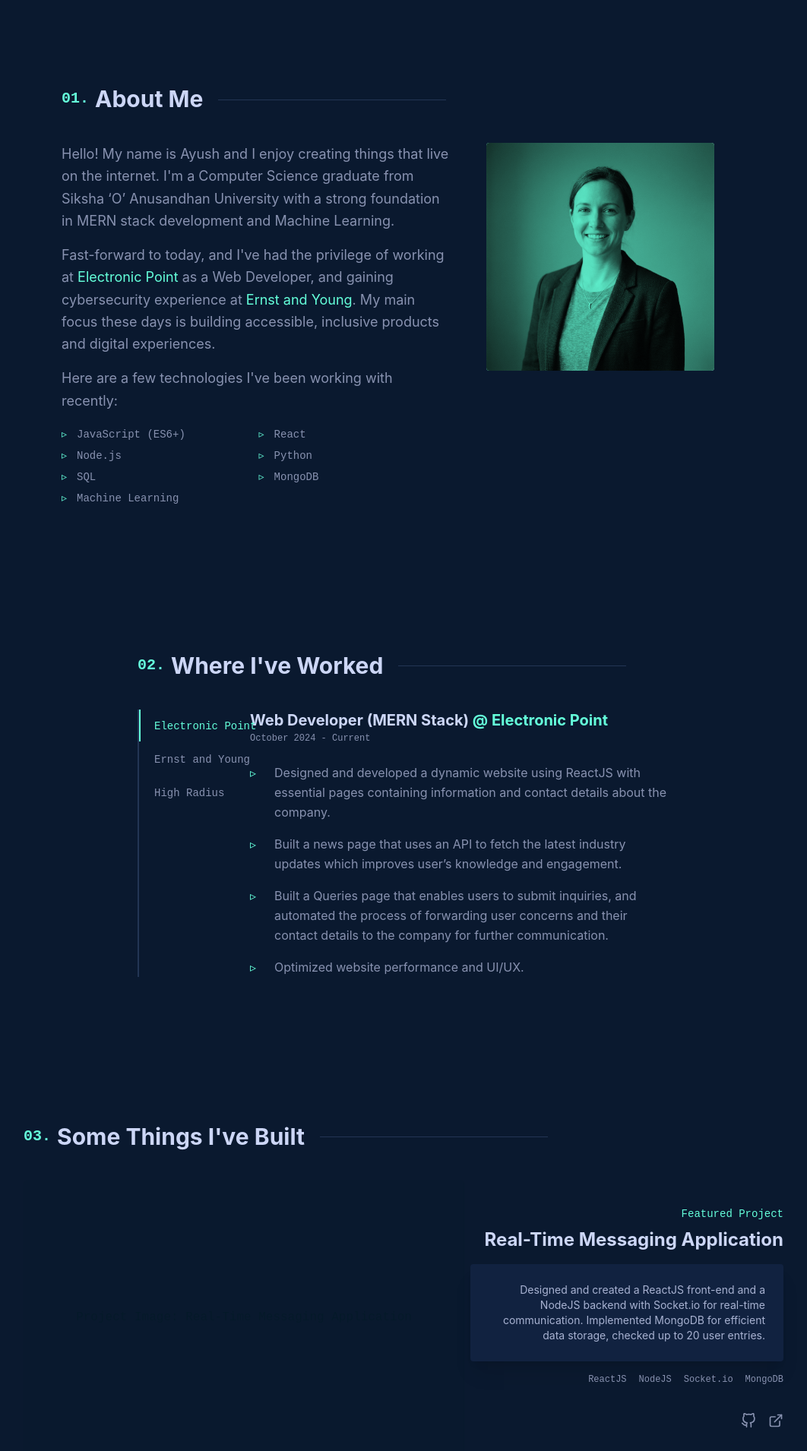
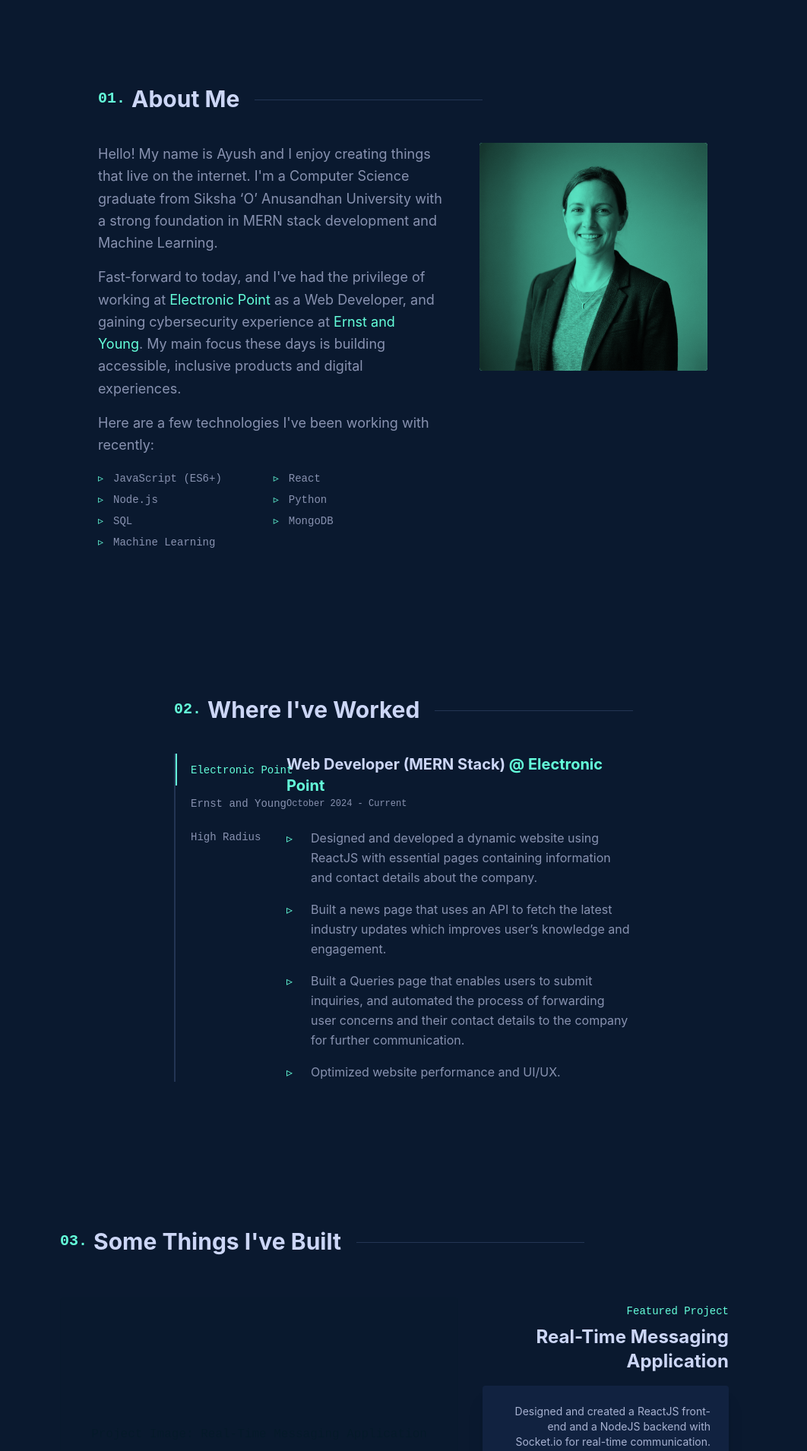
Before and after one commit to ayushsinha0804/Portfolio, a React (Create React App) app: page / in a window 1280 px wide. Shown: the part 880-2790 px from the top of the page at 76% size, without its empty margins (109-1171 px from the left). Built offline with nearby package versions, Linux system fonts and the light colour scheme.

Commit message:
Mobile optimization: add padding, fix layouts, improve responsiveness

```diff
--- a/src/components/sections/About.js
+++ b/src/components/sections/About.js
@@ -4,8 +4,8 @@ const About = () => {
     const skills = ['JavaScript (ES6+)', 'React', 'Node.js', 'Python', 'SQL', 'MongoDB', 'Machine Learning'];
 
     return (
-        <section id="about" className="max-w-[900px] mx-auto py-24">
-            <h2 className="flex items-center text-2xl md:text-3xl font-bold text-lightest-slate mb-10 w-full whitespace-nowrap after:content-[''] after:block after:h-[1px] after:bg-lightest-navy after:w-[300px] after:ml-5 after:relative after:top-[1px]">
+        <section id="about" className="max-w-[900px] mx-auto py-24 px-6 md:px-12">
+            <h2 className="flex items-center text-2xl md:text-3xl font-bold text-lightest-slate mb-10 w-full whitespace-nowrap after:content-[''] after:block after:h-[1px] after:bg-lightest-navy after:w-[100px] md:after:w-[300px] after:ml-5 after:relative after:top-[1px]">
                 <span className="text-green font-mono text-xl mr-2">01.</span> About Me
             </h2>
 
--- a/src/components/sections/Contact.js
+++ b/src/components/sections/Contact.js
@@ -2,7 +2,7 @@ import React from 'react';
 
 const Contact = () => {
     return (
-        <section id="contact" className="max-w-[600px] mx-auto py-24 text-center mb-20">
+        <section id="contact" className="max-w-[600px] mx-auto py-24 text-center mb-20 px-6 md:px-12">
             <p className="font-mono text-green text-base mb-5">04. What's Next?</p>
             <h2 className="text-4xl md:text-5xl font-bold text-lightest-slate mb-6">Get In Touch</h2>
             <p className="text-slate text-lg leading-relaxed mb-12">
--- a/src/components/sections/Experience.js
+++ b/src/components/sections/Experience.js
@@ -8,8 +8,8 @@ const Experience = () => {
     const { jobs } = config;
 
     return (
-        <section id="jobs" className="max-w-[700px] mx-auto py-24">
-            <h2 className="flex items-center text-2xl md:text-3xl font-bold text-lightest-slate mb-10 w-full whitespace-nowrap after:content-[''] after:block after:h-[1px] after:bg-lightest-navy after:w-[300px] after:ml-5 after:relative after:top-[1px]">
+        <section id="jobs" className="max-w-[700px] mx-auto py-24 px-6 md:px-12">
+            <h2 className="flex items-center text-2xl md:text-3xl font-bold text-lightest-slate mb-10 w-full whitespace-nowrap after:content-[''] after:block after:h-[1px] after:bg-lightest-navy after:w-[100px] md:after:w-[300px] after:ml-5 after:relative after:top-[1px]">
                 <span className="text-green font-mono text-xl mr-2">02.</span> Where I've Worked
             </h2>
 
--- a/src/components/sections/Hero.js
+++ b/src/components/sections/Hero.js
@@ -46,7 +46,7 @@ const Hero = () => {
     const items = [one, two, three, four, five];
 
     return (
-        <section className="flex flex-col justify-center min-h-screen max-w-[1000px] mx-auto pt-[100px]">
+        <section className="flex flex-col justify-center min-h-screen max-w-[1000px] mx-auto pt-[100px] px-6 md:px-12">
             {items.map((item, i) => (
                 <motion.div
                     key={i}
--- a/src/components/sections/Projects.js
+++ b/src/components/sections/Projects.js
@@ -6,37 +6,38 @@ const Projects = () => {
     const { projects } = config;
 
     return (
-        <section id="projects" className="py-24 max-w-[1000px] mx-auto">
-            <h2 className="flex items-center text-2xl md:text-3xl font-bold text-lightest-slate mb-10 w-full whitespace-nowrap after:content-[''] after:block after:h-[1px] after:bg-lightest-navy after:w-[300px] after:ml-5 after:relative after:top-[1px]">
+        <section id="projects" className="py-24 max-w-[1000px] mx-auto px-6 md:px-12">
+            <h2 className="flex items-center text-2xl md:text-3xl font-bold text-lightest-slate mb-10 w-full whitespace-nowrap after:content-[''] after:block after:h-[1px] after:bg-lightest-navy after:w-[100px] md:after:w-[300px] after:ml-5 after:relative after:top-[1px]">
                 <span className="text-green font-mono text-xl mr-2">03.</span> Some Things I've Built
             </h2>
 
             <div className="flex flex-col space-y-24">
                 {projects.map((project, i) => (
                     <div key={i} className="relative grid grid-cols-12 items-center gap-2">
-                        <div className={`col-span-12 md:col-span-7 row-span-1 relative ${i % 2 === 0 ? 'md:col-start-1' : 'md:col-start-6 md:order-last'}`}>
-                            <div className="w-full h-[300px] md:h-[360px] bg-green/20 rounded mix-blend-multiply hover:mix-blend-normal transition-all duration-300 relative border border-green/20">
-                                {/* Image Placeholder */}
+                        {/* Image - hidden on mobile, visible on desktop */}
+                        <div className={`hidden md:block col-span-7 row-span-1 relative ${i % 2 === 0 ? 'md:col-start-1' : 'md:col-start-6 md:order-last'}`}>
+                            <div className="w-full h-[360px] bg-green/20 rounded mix-blend-multiply hover:mix-blend-normal transition-all duration-300 relative border border-green/20">
                                 <div className="absolute inset-0 flex items-center justify-center text-green font-mono">
                                     Project Image: {project.title}
                                 </div>
                             </div>
                         </div>
 
-                        <div className={`col-span-12 md:col-span-5 row-span-1 z-10 p-6 md:p-0 ${i % 2 === 0 ? 'md:col-end-13 md:text-right' : 'md:col-start-1 md:text-left'}`}>
+                        {/* Content - full width on mobile */}
+                        <div className={`col-span-12 md:col-span-5 row-span-1 z-10 bg-light-navy md:bg-transparent p-6 rounded ${i % 2 === 0 ? 'md:col-end-13 md:text-right' : 'md:col-start-1 md:text-left'}`}>
                             <p className="font-mono text-green text-sm mb-2">Featured Project</p>
-                            <h3 className="text-lightest-slate text-2xl font-bold mb-4">
+                            <h3 className="text-lightest-slate text-xl md:text-2xl font-bold mb-4">
                                 <a href={project.external} className="hover:text-green">{project.title}</a>
                             </h3>
-                            <div className="bg-light-navy p-6 rounded shadow-xl text-light-slate text-sm mb-4">
+                            <div className="md:bg-light-navy p-0 md:p-6 rounded md:shadow-xl text-light-slate text-sm mb-4">
                                 <p>{project.description}</p>
                             </div>
-                            <ul className={`flex flex-wrap text-slate font-mono text-xs mb-8 space-x-4 ${i % 2 === 0 ? 'justify-end' : 'justify-start'}`}>
+                            <ul className={`flex flex-wrap text-slate font-mono text-xs mb-8 gap-2 md:space-x-4 ${i % 2 === 0 ? 'md:justify-end' : 'md:justify-start'}`}>
                                 {project.tech.map((t, idx) => (
                                     <li key={idx} className="mb-1">{t}</li>
                                 ))}
                             </ul>
-                            <div className={`flex items-center space-x-4 text-slate ${i % 2 === 0 ? 'justify-end' : 'justify-start'}`}>
+                            <div className={`flex items-center space-x-4 text-slate ${i % 2 === 0 ? 'md:justify-end' : 'md:justify-start'}`}>
                                 {project.github && (
                                     <a href={project.github} className="hover:text-green text-xl"><FiGithub /></a>
                                 )}
```
